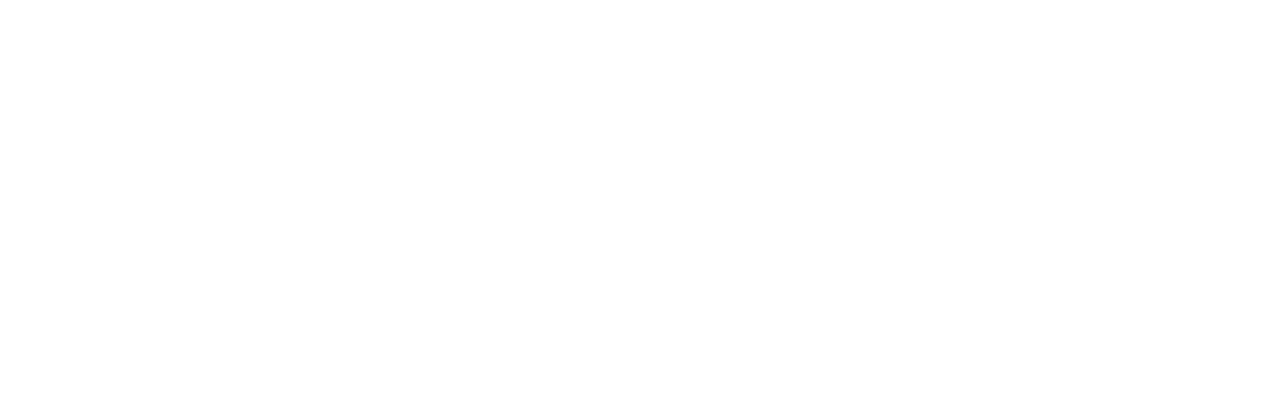
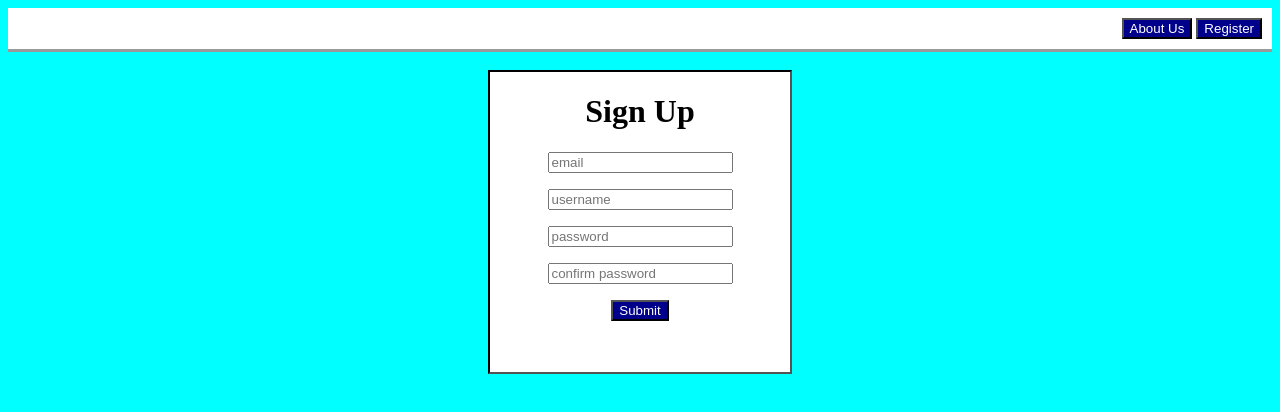
Before and after one commit to osbornen16/FirstAssignment1, a plain HTML site: page index.html in a window 1280 px wide. Drawn offline with Linux system fonts and the light colour scheme.

Commit message:
first attempt

```diff
--- a/index.html
+++ b/index.html
@@ -2,8 +2,26 @@
 <html lang="en">
 <head>
     <title>FirstAssignment</title>
+    <link rel="stylesheet" href="main.css">
 </head>
 <body>
+    <header>
+        <nav style="text-align: right;">
+            <button>About Us</button>
+            <button>Register</button>
+        </nav>
+    </header>
+    <br>
+    <div class="box1">
+        <form action="">
+            <h1><b>Sign Up</b></h1>
+            <p><input type="email" name="email" placeholder="email"></p>
+            <p><input type="Username" name="username" placeholder="username"></p>
+            <p><input type="Password" name="password" placeholder="password"></p>
+            <p><input type="password" name="confirm password" placeholder="confirm password"></p>
+            <p id="submit"><button type="">Submit</button></p>
 
+        </form>
+    <div>
 </body>
 </html>
--- a/main.css
+++ b/main.css
@@ -0,0 +1,37 @@
+body{
+    background-color: cyan
+}
+
+form{
+    border: 2px inset black;
+    background-color: white;
+    height: 300px;
+    width: 300px;
+    margin: auto;
+
+
+}
+
+input{
+    display: block;
+    margin: auto;
+
+}
+
+.box1{
+    text-align: center;
+
+}
+
+header{
+    background-color: white;
+    padding: 10px;
+    border-bottom-style: outset;
+    margin: 0;
+
+}
+
+button{
+    background-color: darkblue;
+    color:white;
+}
```
